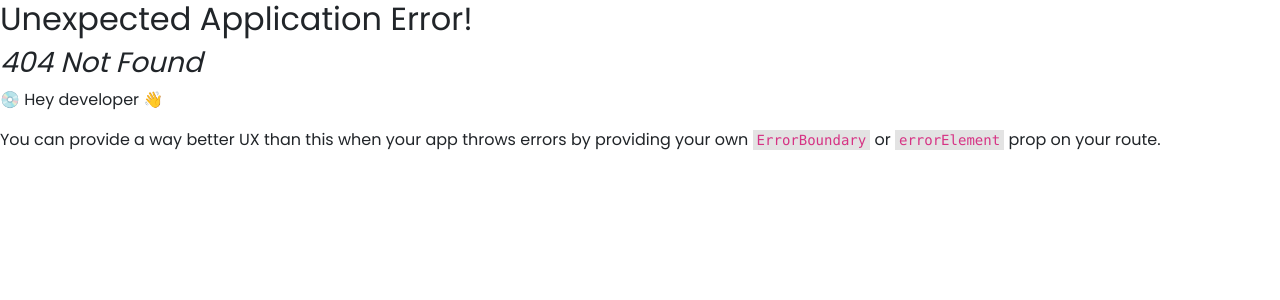
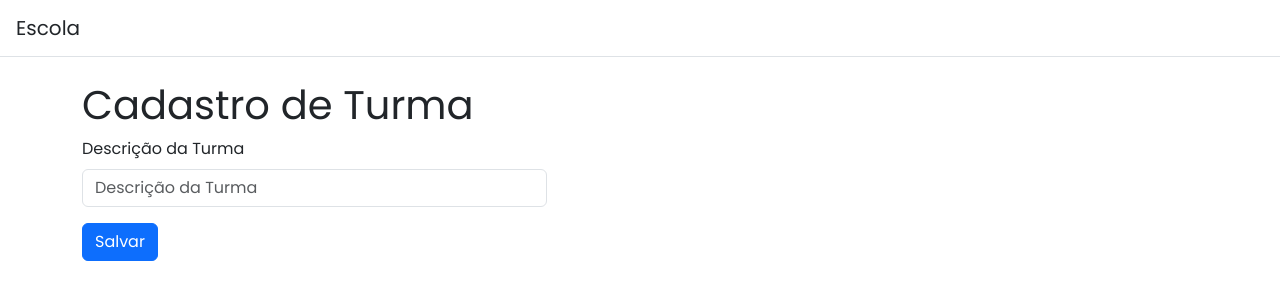
Before and after one commit to tomas-mendoza/projeto-sa-frontend, a React (Vite) app: page /cadastroturma in a window 1280 px wide. Before the commit this address had no page. Shown: the top 300 px of the page. Built offline with nearby package versions, Linux system fonts and the light colour scheme.

Commit message:
feat: add CreateClass page

```diff
--- /dev/null
+++ b/src/pages/CreateClass/index.tsx
@@ -0,0 +1,25 @@
+import Button from 'react-bootstrap/Button';
+import Form from 'react-bootstrap/Form';
+import Header from '../../components/Header';
+
+function CreateClass() {
+  return (
+    <>
+      <Header />
+      <main className="container mt-4">
+        <h1>Cadastro de Turma</h1>
+        <Form>
+          <Form.Group className="mb-3 col-5">
+            <Form.Label>Descrição da Turma</Form.Label>
+            <Form.Control type="Descrição da turma" placeholder="Descrição da Turma" />
+            <Form.Text className="text-muted">
+            </Form.Text>
+          </Form.Group>
+          <Button variant="primary" type="submit">Salvar</Button>
+        </Form>
+      </main>
+    </>
+  );
+}
+
+export default CreateClass;
--- a/src/pages/SubjectList/index.tsx
+++ b/src/pages/SubjectList/index.tsx
@@ -1,5 +1,4 @@
-import Button from 'react-bootstrap/Button';
-import Card from 'react-bootstrap/Card';
+
 import {useState, useEffect} from 'react';
 import { Subject } from '../../types/Subject';
 import SubjectCard from '../../components/SubjectCard';
--- a/src/routes/router.tsx
+++ b/src/routes/router.tsx
@@ -3,6 +3,7 @@ import Home from "../pages/Home";
 import Login from "../pages/Login";
 import ClassRegister from "../pages/ClassRegister"
 import SubjectList from "../pages/SubjectList"
+import CreateClass from "../pages/CreateClass";
 
 const router = createBrowserRouter([
   {
@@ -20,6 +21,10 @@ const router = createBrowserRouter([
   {
     path: '/materias',
     element: <SubjectList />
+  },
+  {
+    path: '/cadastroturma',
+    element: <CreateClass />
   }
 ]);
 
```
